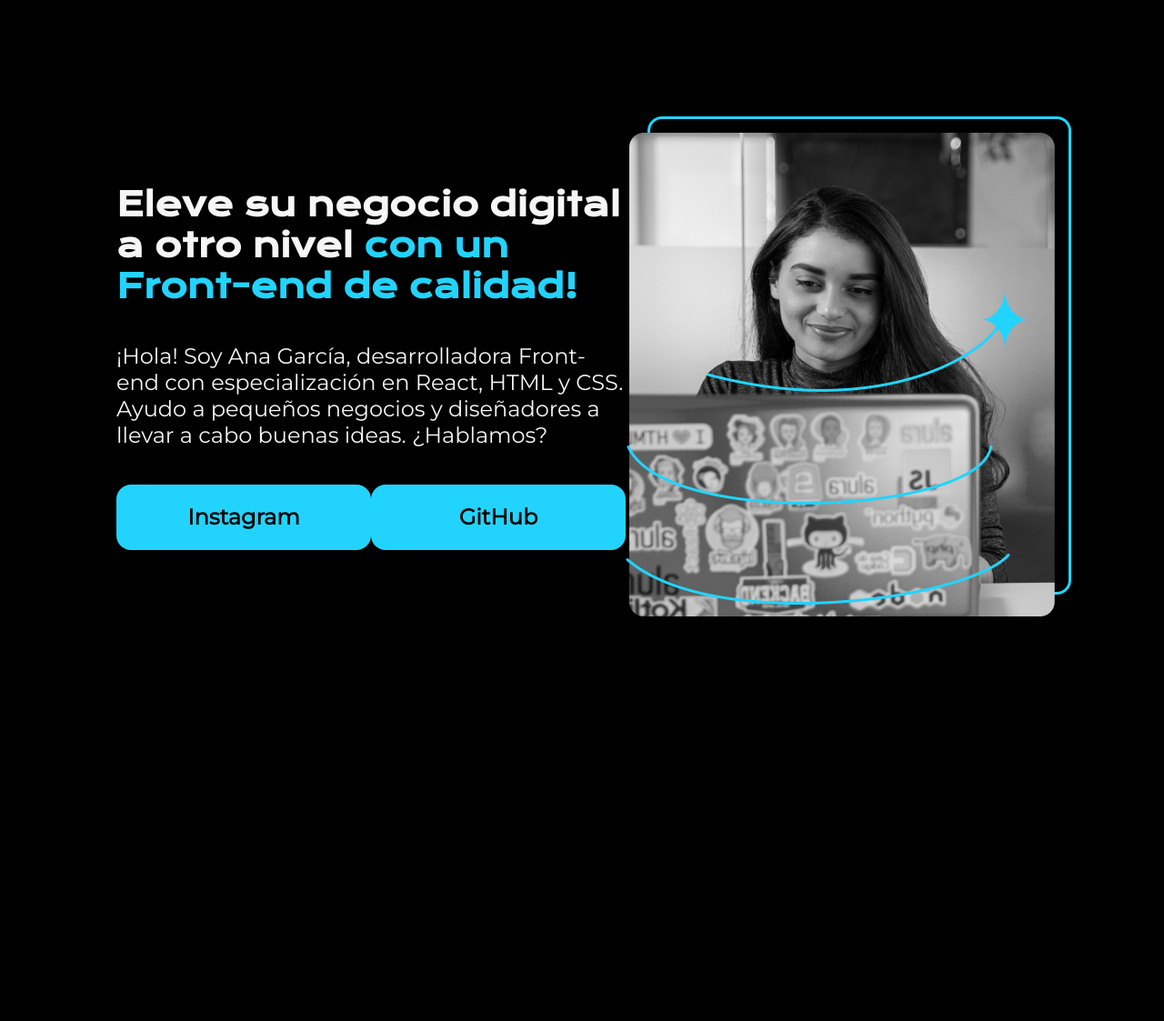
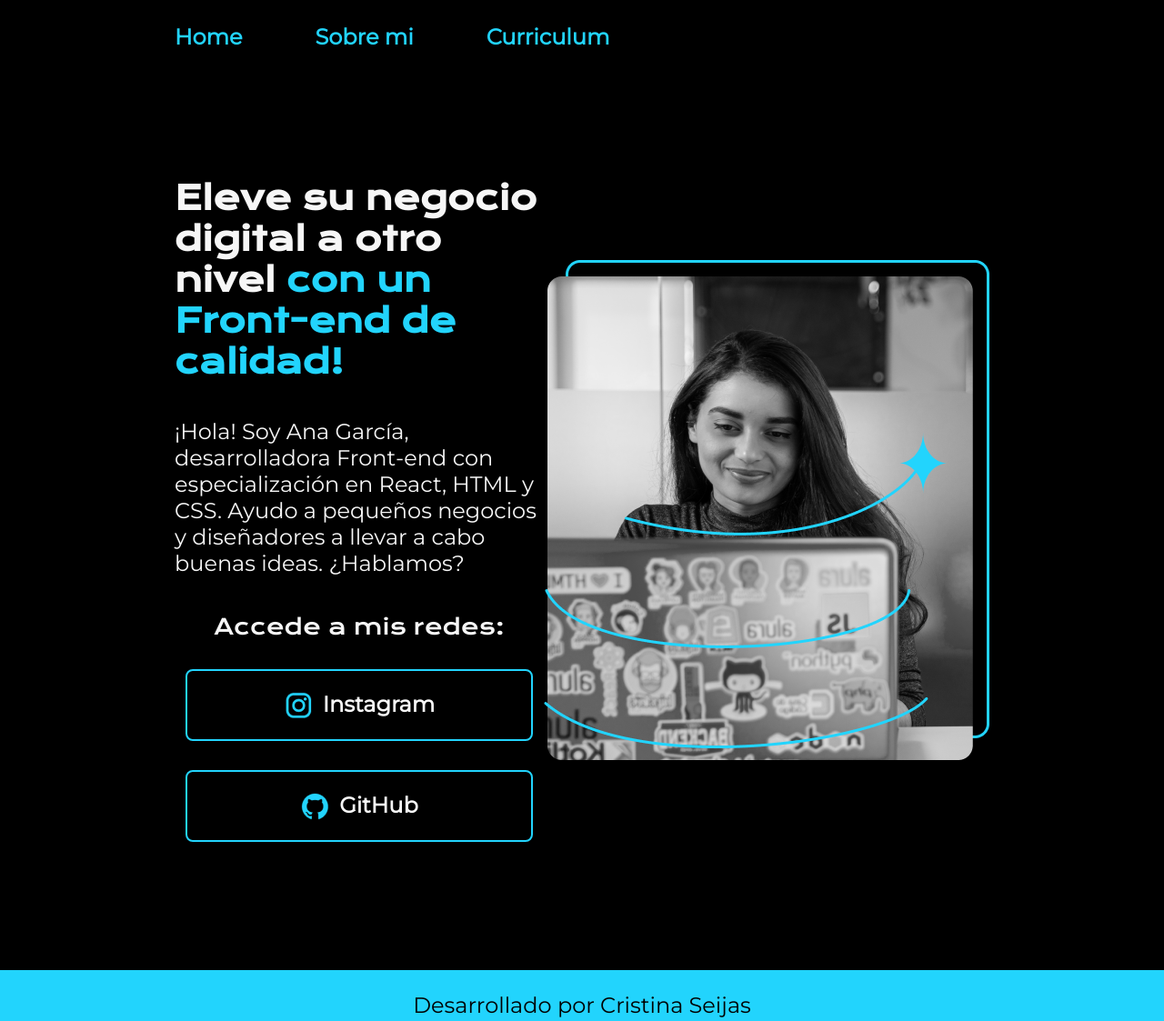
Before and after one commit to criseijas/portfolio-g8, a plain HTML site: page index.html in a window 1280 px wide. Shown: the whole page at 91% size. Before the commit the page ends 928 px from the top, so only its background shows below. Drawn offline with nearby package versions, Linux system fonts and the light colour scheme.

Commit message:
se actualizo index, css y readme. se agregaro about, curriculum

```diff
--- a/index.html
+++ b/index.html
@@ -5,25 +5,34 @@
     <meta charset="UTF-8">
     <meta name="viewport" content="width=device-width, initial-scale=1.0">
     <title>Portafolio</title>
-    <link rel="stylesheet" href="style.css">
+    <link rel="stylesheet" href="./style/style.css">
 </head>
 
 <body>
-    <header></header>
+    <header class="encabezado">
+        <nav class="encabezado__menu">
+            <a class="encabezado__menu__link" href="./index.html">Home</a>
+            <a class="encabezado__menu__link" href="./about.html">Sobre mi</a>
+            <a class="encabezado__menu__link" href="./curriculum.html">Curriculum</a>
+        </nav>
+    </header>
     <main class="presentacion">
         <section class="presentacion__contenido">
-            <h1 class="presentacion__contenido__titulo">Eleve su negocio digital a otro nivel <strong class="destaqueTitulo">con un Front-end de
-                    calidad!</strong> </h1>
-            <p class="presentacion__contenido__texto">¡Hola! Soy Ana García, desarrolladora Front-end con especialización en React, HTML y CSS. Ayudo a
+            <h1 class="presentacion__contenido__titulo">Eleve su negocio digital a otro nivel <strong class="destaqueTitulo">con un Front-end de calidad!</strong> </h1>
+            <p class="presentacion__contenido__texto">¡Hola! Soy Ana García, desarrolladora Front-end con
+                especialización en React, HTML y CSS. Ayudo a
                 pequeños negocios y diseñadores a llevar a cabo buenas ideas. ¿Hablamos?</p>
             <div class="presentacion__enlaces">
-            <a class="presentacion__enlaces__link" href="https://www.instagram.com/">Instagram</a>
-            <a class="presentacion__enlaces__link" href="https://github.com/">GitHub</a>
+                <h2 class="presentacion__enlaces__subtitulos">Accede a mis redes:</h2>
+                <a class="presentacion__enlaces__link" href="https://www.instagram.com/"><img src="./assets/instagram.png" alt="logo instagram">Instagram</a>
+                <a class="presentacion__enlaces__link" href="https://github.com/"><img src="./assets/github.png" alt="logo github">GitHub</a>
             </div>
         </section>
-        <img src="Imagen.png" alt="Imagen de Ana Garcia trabajando">
+        <img src="/assets/Imagen.png" alt="Imagen de Ana Garcia trabajando">
     </main>
-    <footer></footer>
+    <footer class="footer">
+        <p>Desarrollado por Cristina Seijas</p>
+    </footer>
 </body>
 
 </html>
--- a/style.css
+++ /dev/null
@@ -1,60 +0,0 @@
-@import url('https://fonts.googleapis.com/css2?family=Krona+One&display=swap');
-@import url('https://fonts.googleapis.com/css2?family=Montserrat&display=swap');
-
-*{
-    margin: 0;
-    padding: 0;
-}
-
-body{
-    background-color: #000000;
-    color: #f6f6f6;
-    height: 100vh;
-    box-sizing: border-box;
-}
-
-.destaqueTitulo{
-    color: #22D4FD;
-}
-
-.presentacion{
-    display: flex;
-    align-items: center;
-    margin: 10%;
-    justify-content: space-between;
-}
-
-.presentacion__contenido{
-    width: 615px;
-    display: flex;
-    flex-direction: column;
-    gap: 40px;
-}
-
-.presentacion__contenido__titulo{
-    font-size: 36px;
-    font-family: "Krona One", serif;
-}
-
-.presentacion__contenido__texto{
-    font-size: 24px;
-    font-family: "Montserrat", serif;
-}
-
-.presentacion__enlaces{
-    display: flex;
-    justify-content: space-between;
-}
-
-.presentacion__enlaces__link{
-    width: 280px;
-    background-color: #22D4FD;
-    font-family: "Montserrat", serif;
-    color: #000000;
-    text-align: center;
-    padding: 21.5px 0;
-    border-radius: 16px;
-    font-size: 24px;
-    font-weight: 600;
-    text-decoration: none;
-}
--- /dev/null
+++ b/style/style.css
@@ -0,0 +1,132 @@
+@import url('https://fonts.googleapis.com/css2?family=Krona+One&display=swap');
+@import url('https://fonts.googleapis.com/css2?family=Montserrat&display=swap');
+
+:root{
+    --color-primario: #000000;
+    --color-secundario: #F6F6F6;
+    --color-terciario: #22D4FD;
+    --color-encabezado-hover: #007BFF;
+    --color-presentacion-enlaces-hover: #272727;
+
+    --fuente-montserrat: "Montserrat", serif;
+    --fuente-krona: "Krona One", serif;
+}
+
+*{
+    margin: 0;
+    padding: 0;
+}
+
+body{
+    background-color: var(--color-primario);
+    color: var(--color-secundario);
+    /* height: 100vh; */
+    box-sizing: border-box;
+}
+
+.encabezado{
+    padding: 2% 0% 0% 15%;
+}
+
+.encabezado__menu {
+    display: flex;
+    justify-content: start;
+    align-items: center;
+    gap: 80px;
+}
+
+.encabezado__menu__link{
+    font-family: var(--fuente-montserrat);
+    font-size: 24px;
+    font-weight: 600;
+    color: var(--color-terciario);
+    /*margin: 0 10px;
+    padding: 10px 15px;*/
+    text-decoration: none;
+}
+
+.encabezado__menu__link:hover {
+    color: var(--color-encabezado-hover);
+}
+
+.presentacion{
+    display: flex;
+    align-items: center;
+    /*margin: 12.5%;*/
+    padding: 11% 15%;
+    justify-content: space-between;
+}
+
+.presentacion__contenido{
+    width: 615px;
+    display: flex;
+    flex-direction: column;
+    gap: 40px;
+}
+
+.presentacion__contenido__titulo{
+    font-size: 36px;
+    font-family: var(--fuente-krona);
+}
+
+.destaqueTitulo{
+    color: var(--color-terciario);
+}
+
+.presentacion__contenido__texto{
+    font-size: 24px;
+    font-family: var(--fuente-montserrat);
+}
+
+.presentacion__enlaces{
+    display: flex;
+    justify-content: space-between;
+    flex-direction: column;
+    align-items: center;
+    gap: 32px;
+}
+
+.presentacion__enlaces__subtitulos{
+    font-family: var(--fuente-krona);
+    font-size: 24px;
+    font-weight: 400;
+}
+
+.presentacion__enlaces__link{
+    width: 378px;
+    font-family: var(--fuente-montserrat);
+    color: var(--color-secundario);
+    text-align: center;
+    padding: 21.5px 0;
+    border-radius: 8px;
+    font-size: 24px;
+    font-weight: 600;
+    text-decoration: none;
+    border: 2px solid var(--color-terciario);
+    display: flex;
+    justify-content: center;
+    gap: 10px;
+}
+
+.presentacion__enlaces__link:hover{
+    background-color: var(--color-presentacion-enlaces-hover);
+    color: var(--color-terciario);
+    transition: background-color 0.3s, color 0.3s;
+    /*transform: scale(1.1);
+    transition: transform 0.2s ease-in-out;*/
+}
+
+.footer{
+    background-color: var(--color-terciario);
+    padding: 24px;
+    color: var(--color-primario);
+    text-align: center;
+    font-family: var(--fuente-montserrat);
+    font-size: 24px;
+    font-weight: 400;
+}
+
+.presentacion__contenido__texto a{
+    text-decoration: none;
+    color: var(--color-terciario);
+}
```
Also changed, not shown: about.html (added, +29 -0 lines), curriculum.html (added, +51 -0 lines), assets/Imagen.png (renamed from Imagen.png), assets/capturapantalla.JPG (added), assets/github.png (added), assets/instagram.png (added), assets/linkedin.png (added), assets/twitch.png (added), assets/twitter-novo.png (added), assets/twitter.png (added), 1 other file.
